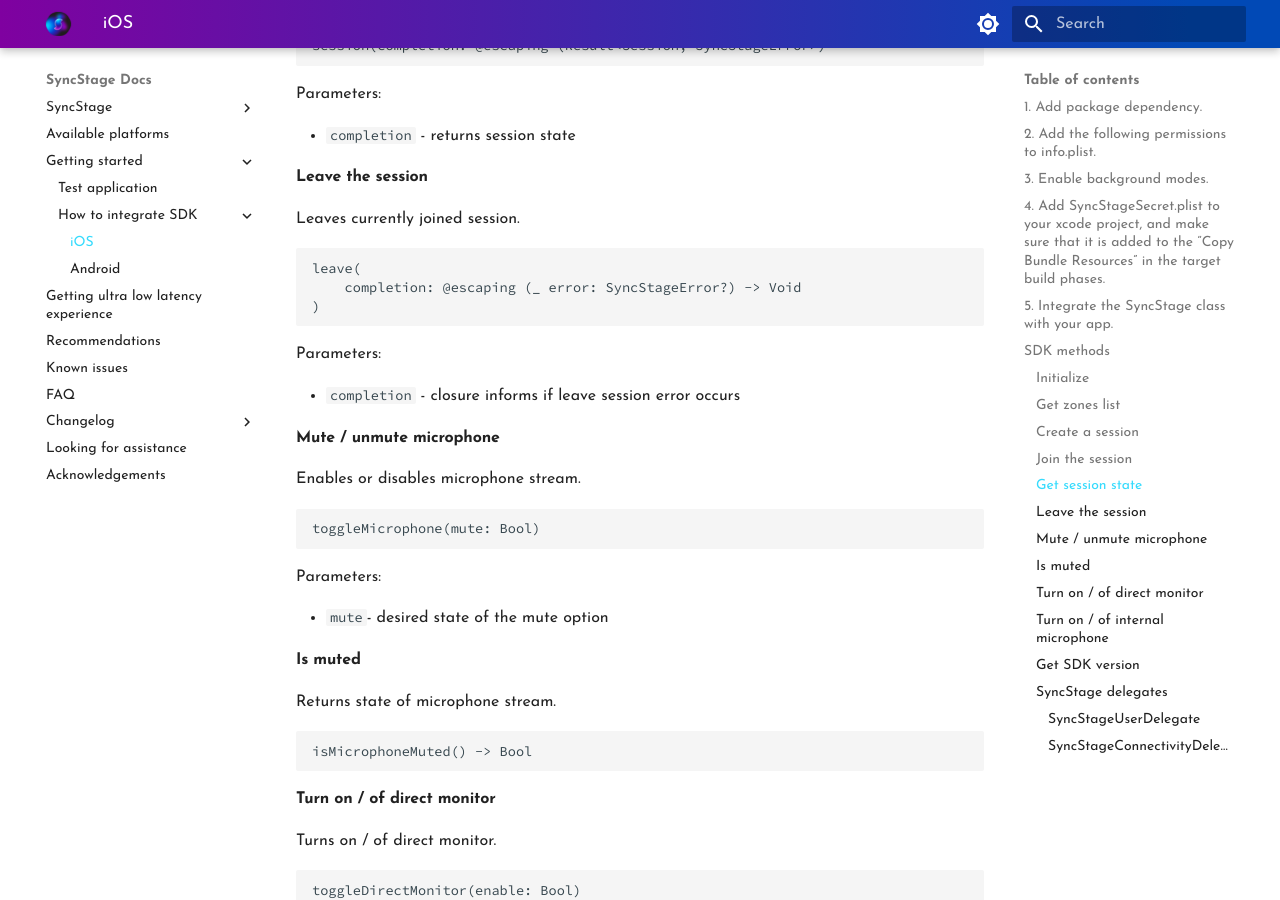
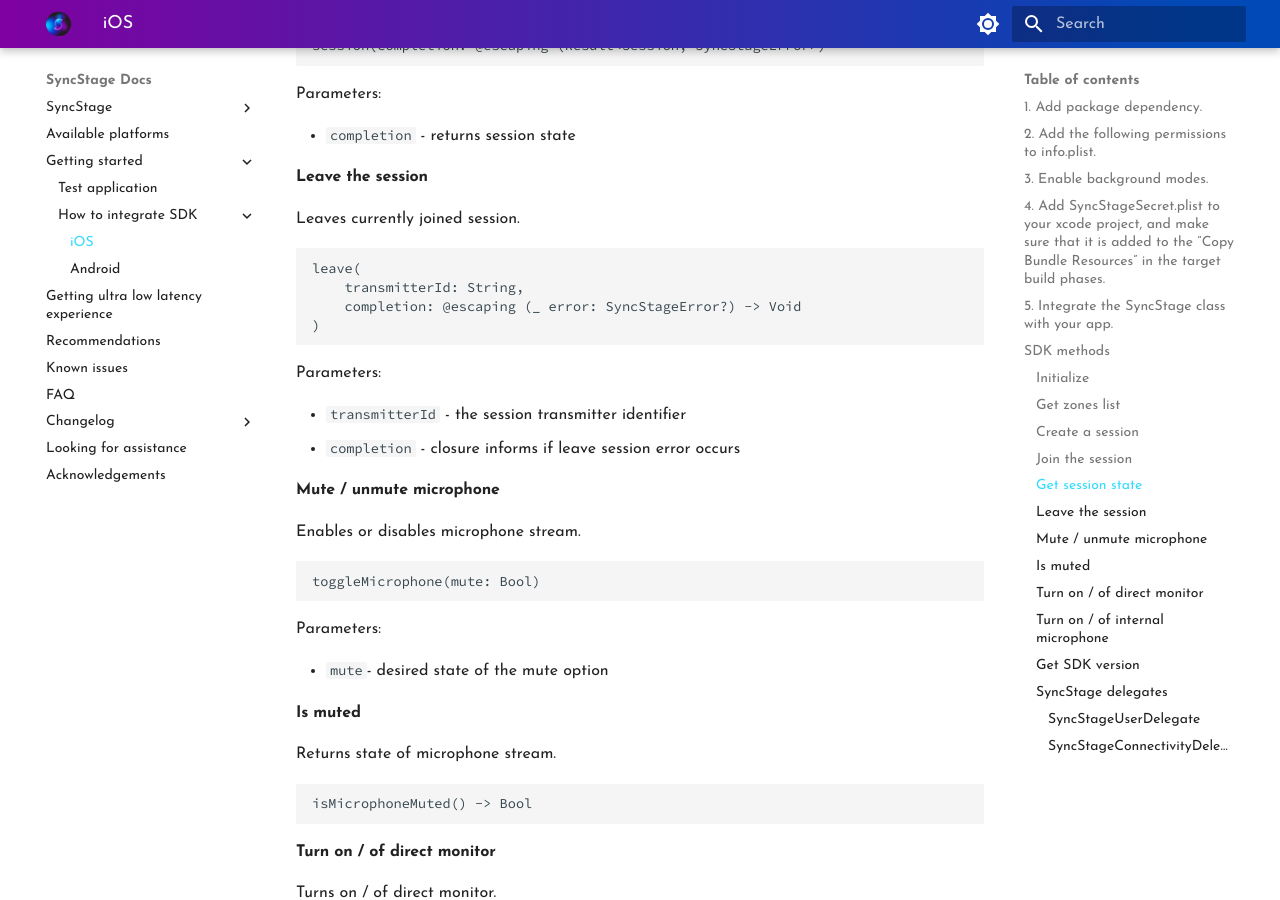
Before and after one commit to opensesamemedia/syncstage-docs, an MkDocs documentation site: the page built from docs/ios-integration.md, in a window 1280 px wide and 900 px high, scrolled down 2703 px. Built offline with MkDocs 1.6.1 and Material for MkDocs 9.7.7, drawn with Linux system fonts in a browser that asks for light colours.

Commit message:
update leave func parameters

````diff
--- a/docs/ios-integration.md
+++ b/docs/ios-integration.md
@@ -130,12 +130,14 @@
 
 ```
 leave(
+    transmitterId: String,
     completion: @escaping (_ error: SyncStageError?) -> Void
 )
 ```
 
 Parameters:
 
+* `transmitterId` - the session transmitter identifier
 * `completion` - closure informs if leave session error occurs
 
 #### Mute / unmute microphone
````
